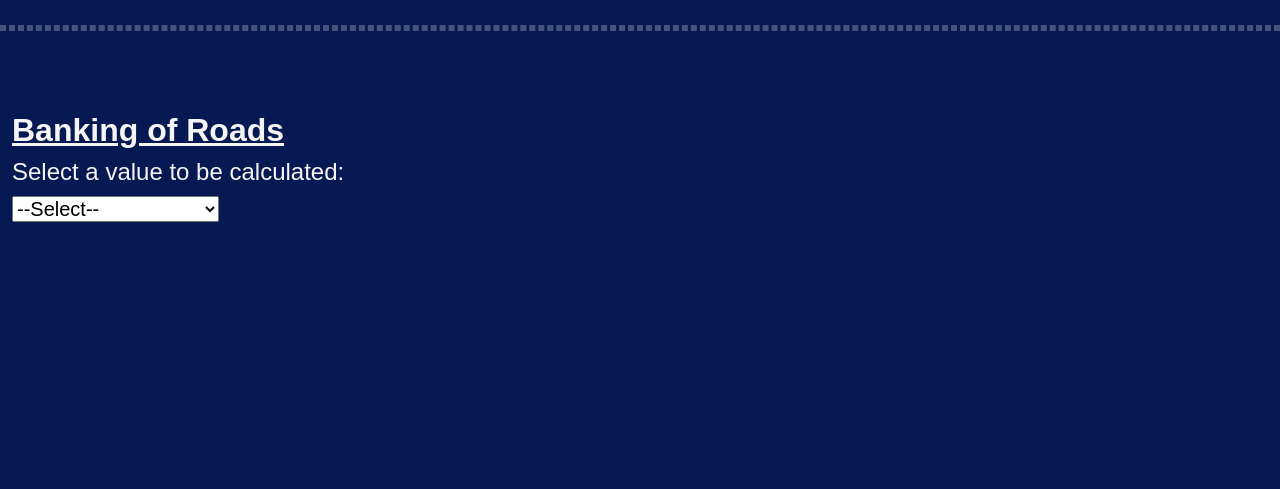
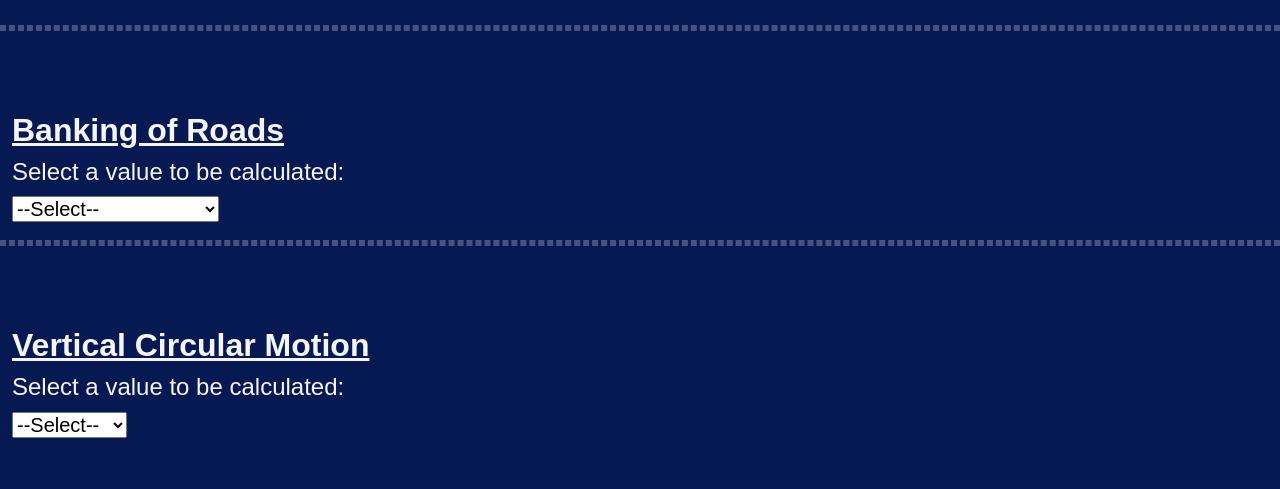
Before and after one commit to SiddH17/CalcProject, a Django app: page /Physics/circular-motion/ in a window 1280 px wide. Shown: the part 274-763 px from the top of the page. Run offline with Django 4.2, Linux system fonts and the light colour scheme; some libraries are stand-ins or nearby versions.

Commit message:
Updated logic for circular motion page

```diff
--- a/calcContent/Physics/templates/circmotion.html
+++ b/calcContent/Physics/templates/circmotion.html
@@ -155,11 +155,51 @@
                 <p id="bankingAns"></p>
             </div>
         </div>
+        <hr>
+
+        <!-- Vertical Circular Motion -->
+        <div id="vcm" class="container-fluid content">
+            <h2><u><b>Vertical Circular Motion</b></u></h2>
+            <h4>Select a value to be calculated:</h4>
+
+            <select name="vcmDropdown" id="vcmDropdown">
+                <option value="select">--Select--</option>
+                <option value="vertical-velocity" id="vVelocity">Velocity(v)</option>
+                <option value="length" id="length">Length(l)</option>
+            </select>
+            <br>
+
+            <div id="position" style="display: none;">
+                <h4>Select position of particle:</h4>
+                <select name="posDropdown" id="posDropdown">
+                    <option value="select1">--Select--</option>
+                    <option value="top" id="verticalTop">Top Point</option>
+                    <option value="middle" id="verticalMiddle">Middle Point</option>
+                    <option value="bottom" id="verticalBottom">Bottom Point</option>
+                </select>
+            </div>
+
+            <div id="verticalDiv" style="display: none;">
+                <h4>Calculate <span id="vertical_result_label"></span>:</h4>
+
+                <label for="velocity-vertical" id="verticalVelocityLabel">Velocity(v):
+                    <input type="number" name="velocity-vertical">
+                </label>
+                <label for="length" id="lengthLabel">Length(l):
+                    <input type="number" name="length">
+                </label>
+                <br><br>
+
+                <button type="submit" id="verticalSubmit" class="btn btn-primary">Calculate Result</button>
+                <p id="verticalAns"></p>
+            </div>
+        </div>
 
         <script>
             //Clear all the input fields
             function clearInputFields() {
                 $('input').val('');
+                $('p').text('');
             }
 
             $(document).ready(function()    {
@@ -402,6 +442,61 @@
                         }
                     });
                 });
+
+                $('#vcmDropdown').change(function()    {
+                    clearInputFields();
+                    var dropdownValue = $('#vcmDropdown').val();
+
+                    if(dropdownValue == 'select')   {
+                        $('#position').hide();
+                    }
+                    else    {
+                        $('#position').show();
+
+                        if (dropdownValue == 'vertical-velocity') {
+                            $('#lengthLabel').show();
+                            $('#verticalVelocityLabel').hide();
+                        }
+                        else if (dropdownValue == 'length') {
+                            $('#verticalVelocityLabel').show();
+                            $('#lengthLabel').hide();
+                        }
+                    }
+                });
+
+                $('#posDropdown').change(function() {
+                    clearInputFields();
+                    var posValue = $('#posDropdown').val();
+
+                    if(posValue == 'select1')   {
+                        $('#verticalDiv').hide();
+                    }
+                    else    {
+                        $('#verticalDiv').show();
+                    }
+                })
+
+                $('#verticalSubmit').click(function()   {
+                    var inputs = $('#verticalDiv').find('input');
+                    var data = {};
+
+                    inputs.each(function()  {
+                        var name = $(this).attr('name');
+                        var value = parseFloat($(this).val());
+                        data[name] = value;
+                    });
+                    data.valueSelect = $('#vcmDropdown').val();
+                    data.posSelect = $('#posDropdown').val();
+
+                    $.ajax({
+                        'type': 'GET',
+                        'url': '{% url "vertical-circular-motion-api" %}',
+                        'data': data,
+                        'success': function(response)   {
+                            $('#verticalAns').text(response.result);
+                        }
+                    });
+                });
             });
         </script>
     {% endblock content %}
--- a/calcContent/Physics/urls.py
+++ b/calcContent/Physics/urls.py
@@ -35,4 +35,6 @@ urlpatterns = [
     path('rydberg-formula/', views.rydberg_formula, name='rydberg-formula'),
     path('angular-api/', views.angular_api, name='angular-api'),
     path('banking-api/', views.banking_api, name='banking-api'),
+    path('vertical-circular-motion-api/', views.vertical_circular_motion_api, name='vertical-circular-motion-api'),
+
 ]
--- a/calcContent/Physics/views.py
+++ b/calcContent/Physics/views.py
@@ -635,3 +635,30 @@ def banking_api(request):
     print(result, "The result of the calculation")
 
     return JsonResponse({'result': result})
+
+#Vertical Circular Motion
+def vertical_circular_motion_api(request):
+    valueSelect = request.GET.get('valueSelect')
+    posSelect = request.GET.get('posSelect')
+
+    v = float(request.GET.get('velocity-vertical'))
+    l = float(request.GET.get('length'))
+    g = 9.8
+    result = None
+
+    if valueSelect == 'vertical-velocity':
+        if posSelect == 'top':
+            result = (g*l)**(1/2)
+        elif posSelect == 'middle':
+            result = (3*g*l)**(1/2)
+        elif posSelect == 'bottom':
+            result = (5*g*l)**(1/2)
+    elif valueSelect == 'length':
+        if posSelect == 'top':
+            result = ((v)**2)/g
+        elif posSelect == 'middle':
+            result = ((v)**2)/(3*g)
+        elif posSelect == 'bottom':
+            result = ((v)**2)/(5*g)
+
+    return JsonResponse({'result': result})
```
